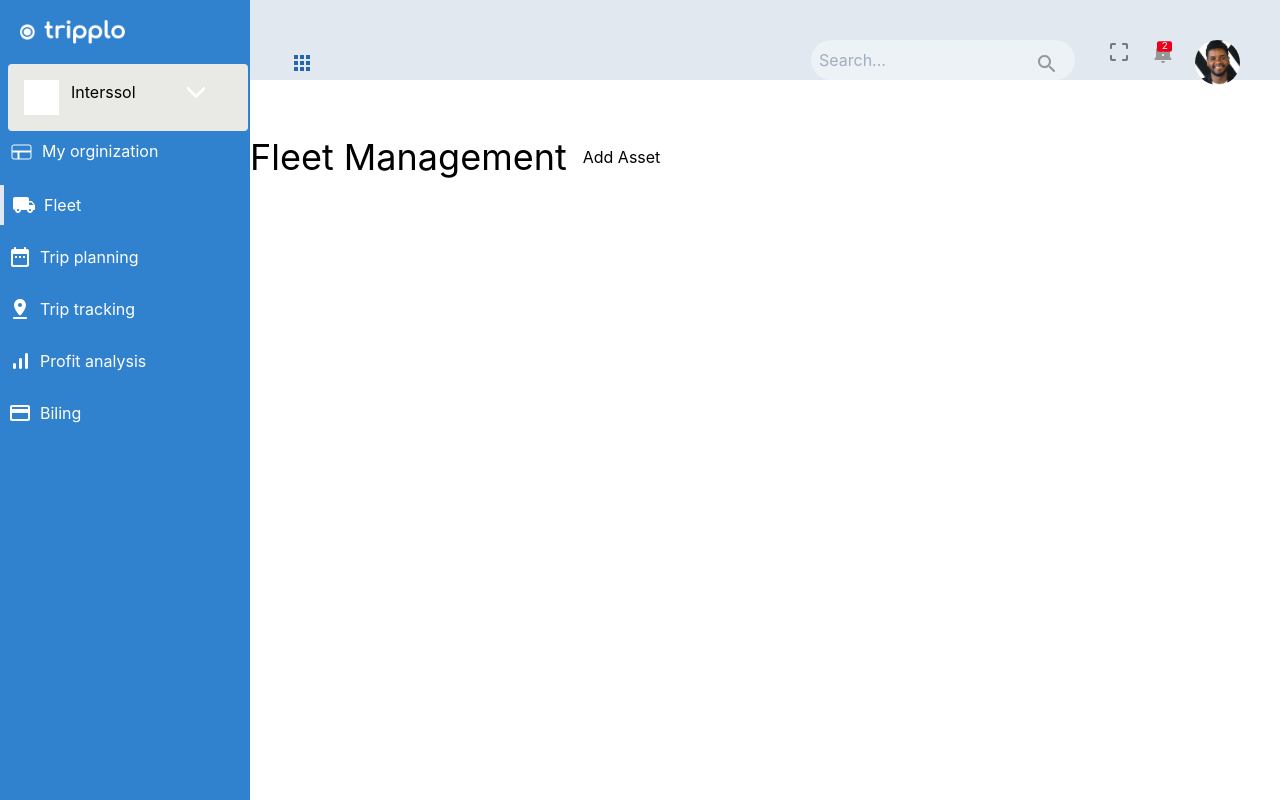
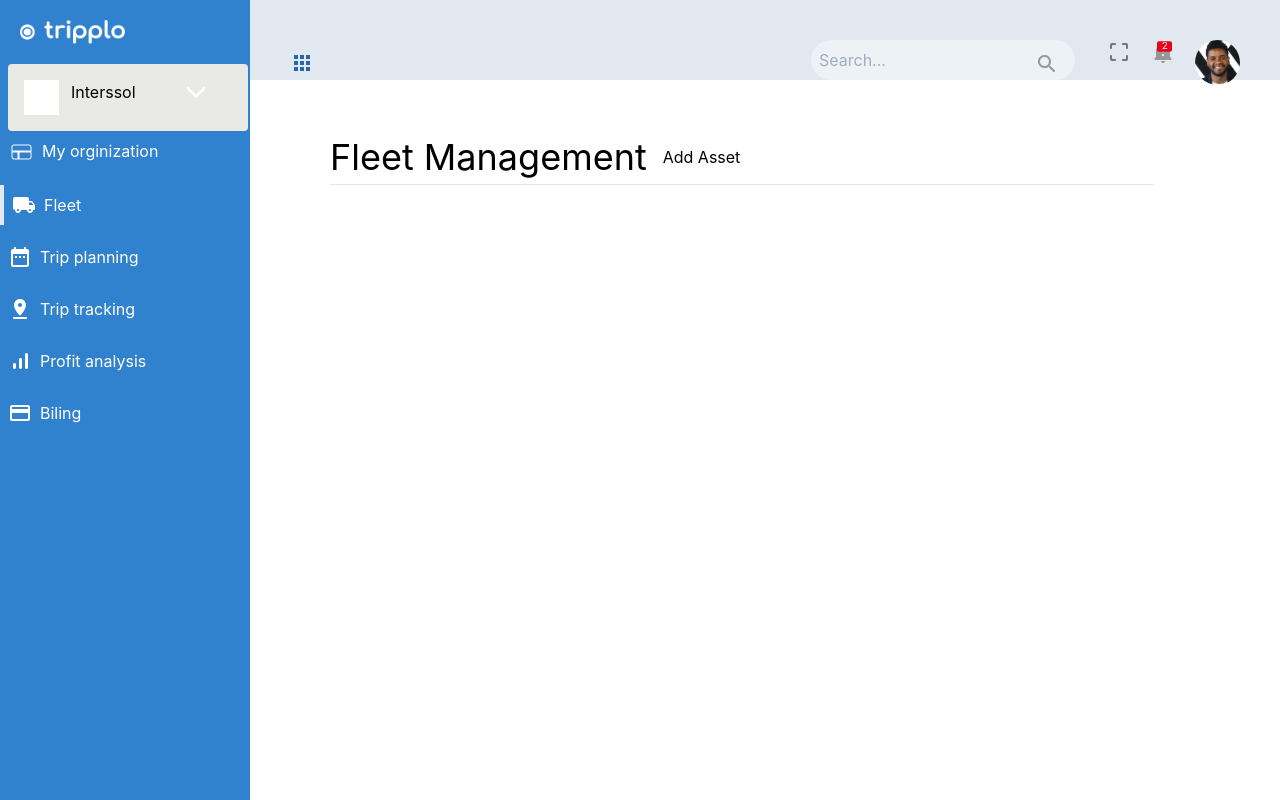
Before and after one commit to AmoDinho/tripplo-dashboard, a React (Create React App) app: page / in a window 1280 px wide. Built offline with nearby package versions, Linux system fonts and the light colour scheme.

Commit message:
added line break

```diff
--- a/src/components/fleet/AddAsset.js
+++ b/src/components/fleet/AddAsset.js
@@ -4,9 +4,12 @@ import HeadingOne from '../typography/HeadingOne'
 const AddAsset = () => {
     return (
         <>
-            <div className="flex flex-row">
-                <HeadingOne>Fleet Management</HeadingOne>
-                <BlueButton>Add Asset</BlueButton>
+            <div className="flex flex-col">
+                <div className="flex flex-ro ml-20">
+                    <HeadingOne>Fleet Management</HeadingOne>
+                    <BlueButton>Add Asset</BlueButton>
+                </div>
+                <hr className="w-4/5 ml-20" />
             </div>
 
         </>
```
